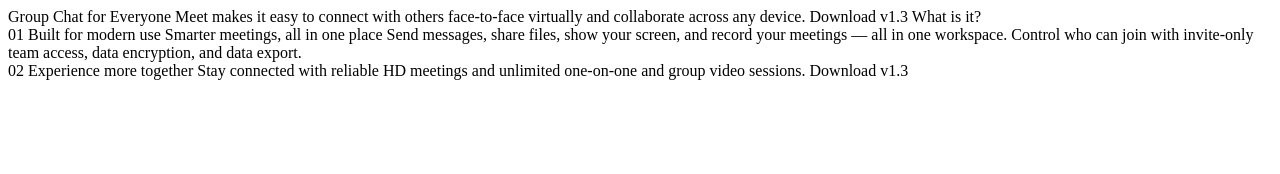
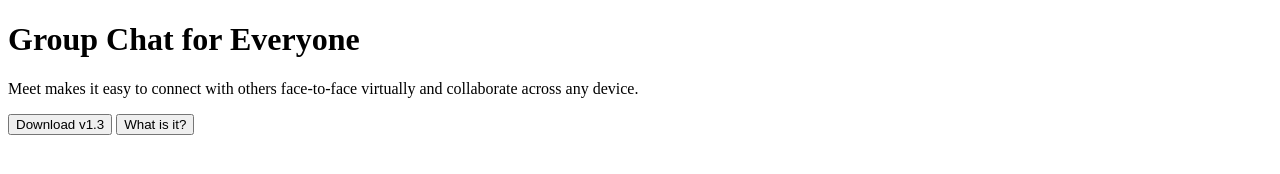
Before and after one commit to JuliAlchemDev/FM-meet-landing-page, a plain HTML site: page starter-code/index.html in a window 1280 px wide. Drawn offline with Linux system fonts and the light colour scheme.

Commit message:
feat(header): add sematic tags to header for improved accesibility

```diff
--- a/starter-code/index.html
+++ b/starter-code/index.html
@@ -10,13 +10,13 @@
 </head>
 <body>
   <header>
-    Group Chat for Everyone
-     Meet makes it easy to connect with others face-to-face virtually and collaborate across any device.
+    <h1>Group Chat for Everyone</h1>
+    <p>Meet makes it easy to connect with others face-to-face virtually and collaborate across any device.</p>
+     <button>Download v1.3</button>
+     <button>What is it?</button>
+  </header>
 
-  Download v1.3
-  What is it?
-  </header>
-  <main>
+  <!-- <main>
       01
   Built for modern use
 
@@ -31,7 +31,7 @@
   Stay connected with reliable HD meetings and unlimited one-on-one and group video sessions.
 
   Download v1.3
-  </footer>
+  </footer> -->
 
 
 
```
